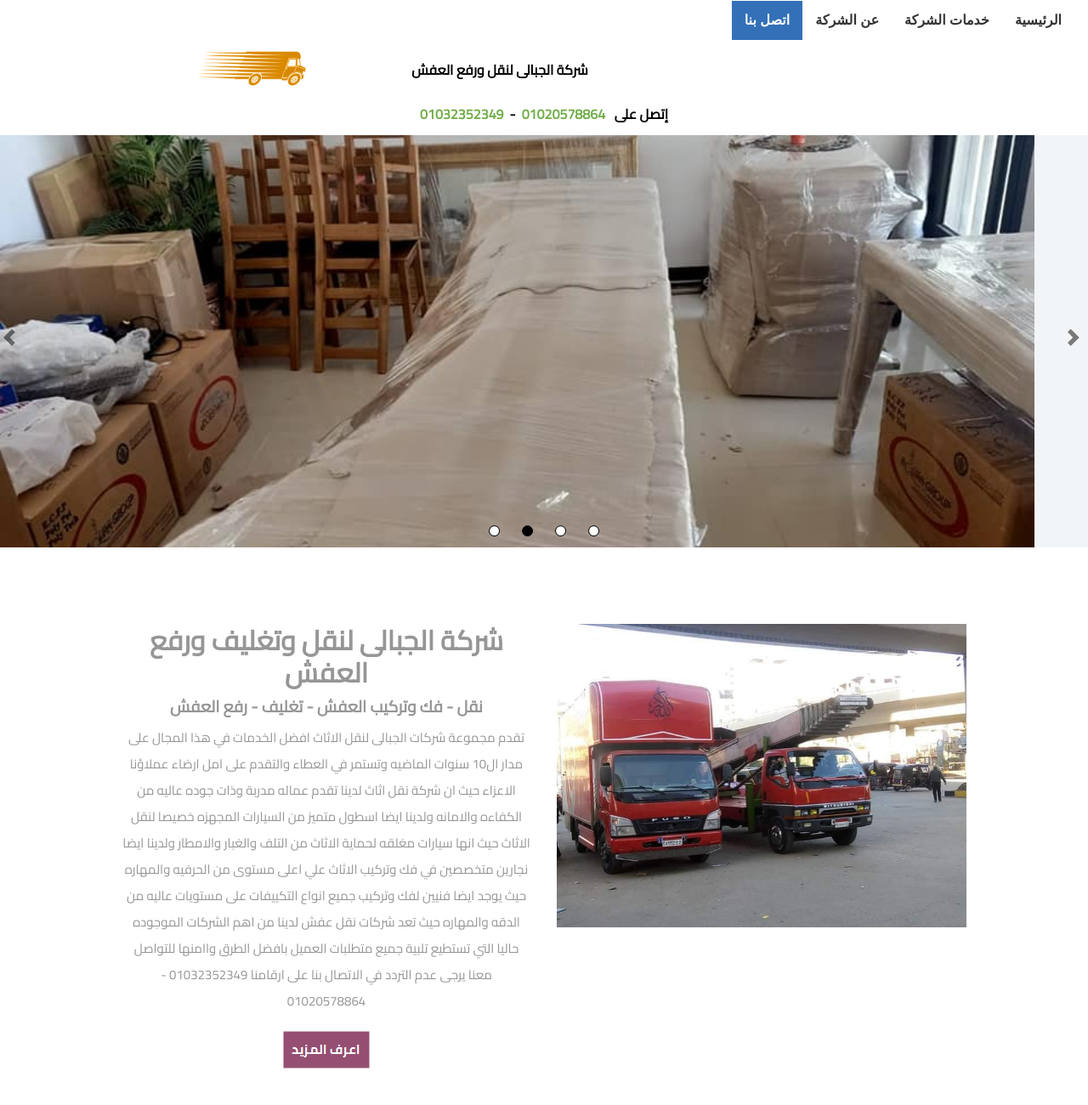
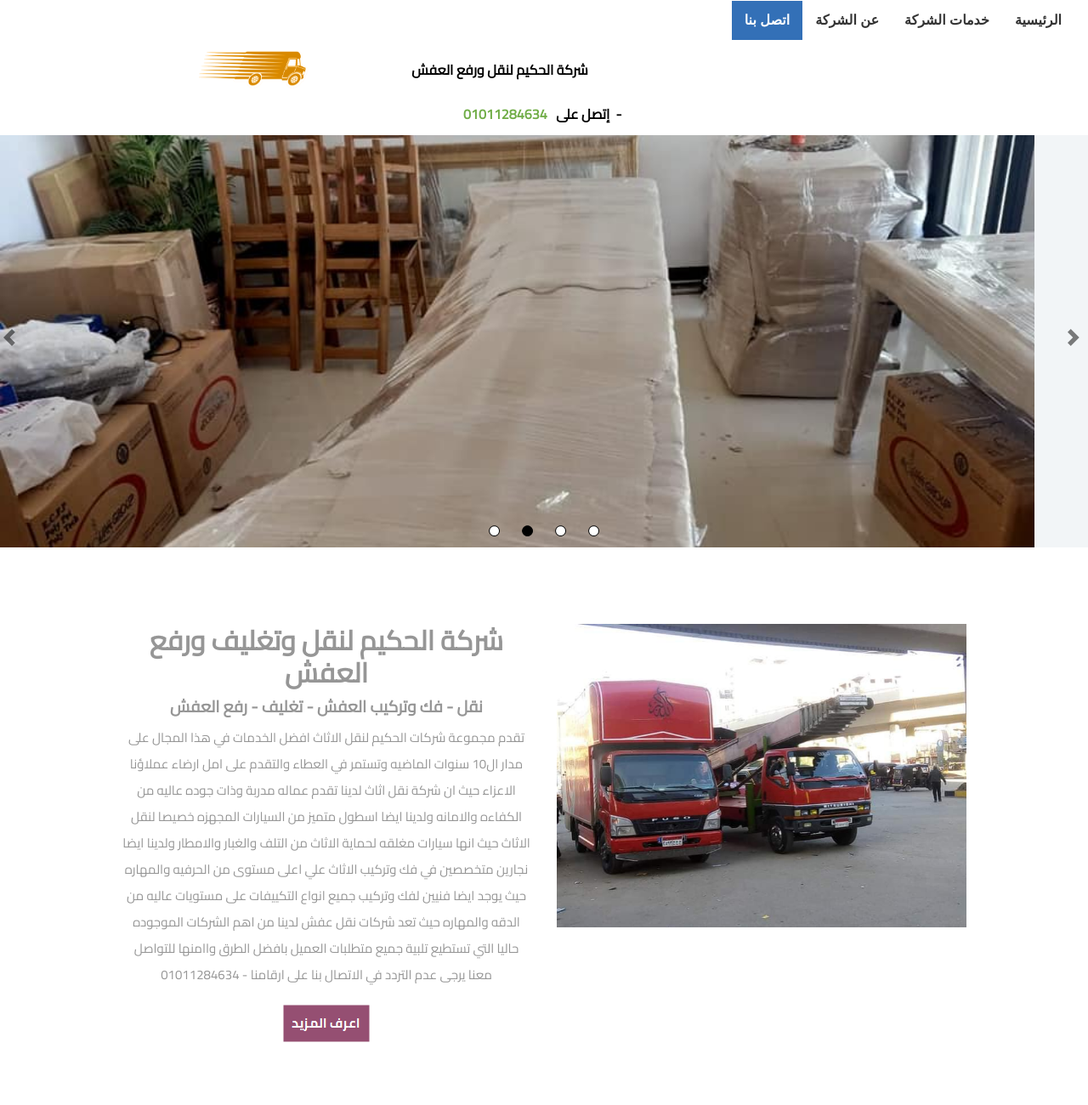
Before and after one commit to code-house10/01011284634, a plain HTML site: page index.html in a window 1280 px wide. Shown: the top 1300 px of the page at 85% size. Drawn offline with Linux system fonts and the light colour scheme.

Commit message:
Update index.html

```diff
--- a/index.html
+++ b/index.html
@@ -2,7 +2,7 @@
 <html>
 <head>
 <meta charset="utf-8">
-<title>شركة الجبالى لنقل وتغليف العفش</title>
+<title>شركة الحكيم لنقل وتغليف العفش</title>
 <meta name="viewport" content="width=device-width, initial-scale=1.0">
 <link href="css/base/jquery-ui.min.css" rel="stylesheet">
 <link href="css/font-awesome.min.css" rel="stylesheet">
@@ -282,7 +282,7 @@ $(document).ready(function()
 </div>
 <div class="col-2">
 <div id="wb_Text2">
-<span style="color:#000000;font-family:Arial;font-size:13px;"><br></span><span style="color:#000000;font-family:Cairo;font-size:16px;"><strong>شركة الجبالى لنقل ورفع العفش</strong></span><span style="color:#000000;font-family:Arial;font-size:16px;"><br></span>
+<span style="color:#000000;font-family:Arial;font-size:13px;"><br></span><span style="color:#000000;font-family:Cairo;font-size:16px;"><strong>شركة الحكيم لنقل ورفع العفش</strong></span><span style="color:#000000;font-family:Arial;font-size:16px;"><br></span>
 </div>
 </div>
 </div>
@@ -292,7 +292,7 @@ $(document).ready(function()
 <div class="row">
 <div class="col-1">
 <div id="wb_Text1">
-<span style="color:#000000;font-family:Cairo;font-size:16px;"><strong>إتصل على&nbsp;&nbsp; <a href="tel:01020578864" class="style1">01020578864</a>&nbsp; -&nbsp; <a href="tel:01032352349" class="style1">01032352349</a></strong></span>
+<span style="color:#000000;font-family:Cairo;font-size:16px;"><strong>إتصل على&nbsp;&nbsp; <a href="tel:01011284634" class="style1">01011284634</a>&nbsp; -&nbsp; <a href="tel:" class="style1"></a></strong></span>
 </div>
 </div>
 </div>
@@ -347,13 +347,13 @@ TimerStartTimer2();
 
 </div>
 <div id="wb_infoBlockHeading1">
-<h1 id="infoBlockHeading1">شركة الجبالى لنقل وتغليف  ورفع العفش</h1>
+<h1 id="infoBlockHeading1">شركة الحكيم لنقل وتغليف  ورفع العفش</h1>
 </div>
 <div id="wb_infoBlockHeading2">
 <h2 id="infoBlockHeading2">نقل - فك وتركيب العفش - تغليف - رفع العفش</h2>
 </div>
 <div id="wb_infoBlockText1">
-<p style="color:#969696;">تقدم مجموعة شركات الجبالى لنقل الاثاث افضل الخدمات في هذا المجال على مدار ال10 سنوات الماضيه وتستمر في العطاء والتقدم على امل ارضاء عملاؤنا الاعزاء حيث ان شركة نقل اثاث لدينا تقدم عماله مدربة وذات جوده عاليه من الكفاءه والامانه ولدينا ايضا اسطول متميز من السيارات المجهزه خصيصا لنقل الاثاث حيث انها سيارات مغلقه لحماية الاثاث من التلف والغبار والامطار ولدينا ايضا نجارين متخصصين في فك وتركيب الاثاث علي اعلى مستوى من الحرفيه والمهاره حيث يوجد ايضا فنيين لفك وتركيب جميع انواع التكييفات على مستويات عاليه من الدقه والمهاره حيث تعد شركات نقل عفش لدينا من اهم الشركات الموجوده حاليا التي تستطيع تلبية جميع متطلبات العميل بافضل الطرق واامنها للتواصل معنا يرجى عدم التردد في الاتصال بنا على ارقامنا 01032352349 - 01020578864</p>
+<p style="color:#969696;">تقدم مجموعة شركات الحكيم لنقل الاثاث افضل الخدمات في هذا المجال على مدار ال10 سنوات الماضيه وتستمر في العطاء والتقدم على امل ارضاء عملاؤنا الاعزاء حيث ان شركة نقل اثاث لدينا تقدم عماله مدربة وذات جوده عاليه من الكفاءه والامانه ولدينا ايضا اسطول متميز من السيارات المجهزه خصيصا لنقل الاثاث حيث انها سيارات مغلقه لحماية الاثاث من التلف والغبار والامطار ولدينا ايضا نجارين متخصصين في فك وتركيب الاثاث علي اعلى مستوى من الحرفيه والمهاره حيث يوجد ايضا فنيين لفك وتركيب جميع انواع التكييفات على مستويات عاليه من الدقه والمهاره حيث تعد شركات نقل عفش لدينا من اهم الشركات الموجوده حاليا التي تستطيع تلبية جميع متطلبات العميل بافضل الطرق واامنها للتواصل معنا يرجى عدم التردد في الاتصال بنا على ارقامنا  - 01011284634</p>
 </div>
 <div id="wb_infoBlockShape1">
 <a href="./index.html"><img src="images/img0001.png" id="infoBlockShape1" alt=""></a>
@@ -387,7 +387,7 @@ TimerStartTimer2();
 <h2 id="infoBlockHeading4">خدمة 24 ساعة</h2>
 </div>
 <div id="wb_infoBlockText2">
-<span style="color:#FFFFFF;font-family:Cairo;font-size:17px;line-height:31px;">شركة نقل اثاث الجبالى وظيفتها هى تسهيل عملية النقل لمنقولاتكم بدون تكبد اى عناء عليكم ،ولذلك تقدم شركتنا تسهيلاً ، لعملائنا الكرام خدمة النقل الشامل والتى تتضمن فك الاثاث ،وتعبئته،وتغليفه، وتنضيفه،وتركيبه ، وذلك تسهيلاً منا عليكم ،كما تقدم شركتنا أيضاً خدمة اخرى وهى الخدمة الفردية والتى تتضمن خدمة النقل فقط بصوره آمنه وفى اسرع وقت ،نترك لكم الإختيار فى تقديم ما هو أفضل لكم وما يناسب إحتياجاتكم سواء خدمة النقل الشامل أو النقل الفردى ويتم تحديد أسعارنا نظراً للخدمات المطلوبة وذلك تسهيلاً على عملائنا الكرام.<br>01032352349 - 01020578864يمكنكم التواصل معنا فى أى وقت طوال اليوم رداً على استفساراتكم ومعرفة التفاصيل ، شركة الجبالى من أوائل شركات نقل الاثاث ونقل العفش فى مصر .شركة نقل اثاث الجبالى الأفضل فى مجالنا وهدفنا إرضائكم وتقديم ما هو افضل لكم ودائماً فى .خدمتكم وراحتكم .</span>
+<span style="color:#FFFFFF;font-family:Cairo;font-size:17px;line-height:31px;">شركة نقل اثاث الحكيم وظيفتها هى تسهيل عملية النقل لمنقولاتكم بدون تكبد اى عناء عليكم ،ولذلك تقدم شركتنا تسهيلاً ، لعملائنا الكرام خدمة النقل الشامل والتى تتضمن فك الاثاث ،وتعبئته،وتغليفه، وتنضيفه،وتركيبه ، وذلك تسهيلاً منا عليكم ،كما تقدم شركتنا أيضاً خدمة اخرى وهى الخدمة الفردية والتى تتضمن خدمة النقل فقط بصوره آمنه وفى اسرع وقت ،نترك لكم الإختيار فى تقديم ما هو أفضل لكم وما يناسب إحتياجاتكم سواء خدمة النقل الشامل أو النقل الفردى ويتم تحديد أسعارنا نظراً للخدمات المطلوبة وذلك تسهيلاً على عملائنا الكرام.<br> - 01011284634يمكنكم التواصل معنا فى أى وقت طوال اليوم رداً على استفساراتكم ومعرفة التفاصيل ، شركة الحكيم من أوائل شركات نقل الاثاث ونقل العفش فى مصر .شركة نقل اثاث الحكيم الأفضل فى مجالنا وهدفنا إرضائكم وتقديم ما هو افضل لكم ودائماً فى .خدمتكم وراحتكم .</span>
 </div>
 <div id="wb_infoBlockShape2">
 <a href="./index.html"><img src="images/img0003.gif" id="infoBlockShape2" alt=""></a>
@@ -593,7 +593,7 @@ TimerStartTimer2();
 <div id="Layer1">
 <div id="Layer1_Container">
 <div id="wb_Image2">
-<a href="tel:01020578864"><img src="images/free-phone-call-icon-535-thumb.png" id="Image2" alt=""></a></div>
+<a href="tel:01011284634"><img src="images/free-phone-call-icon-535-thumb.png" id="Image2" alt=""></a></div>
 </div>
 </div>
 <div id="wb_waitForItTitle">
```
